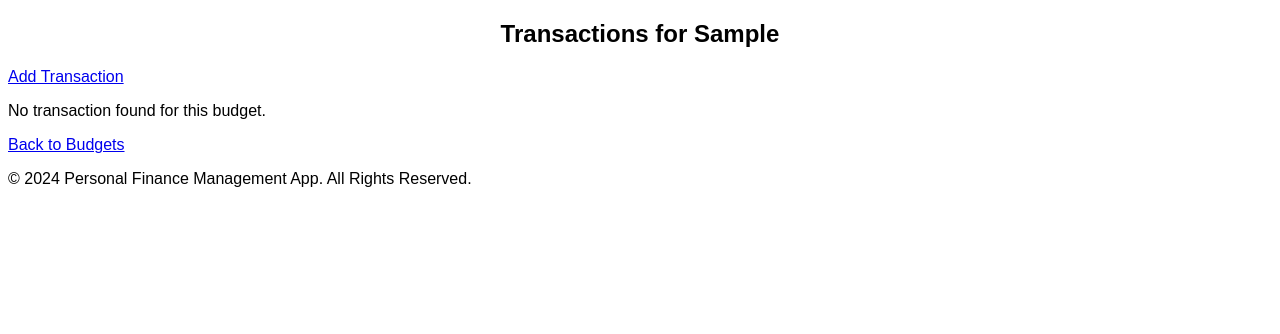
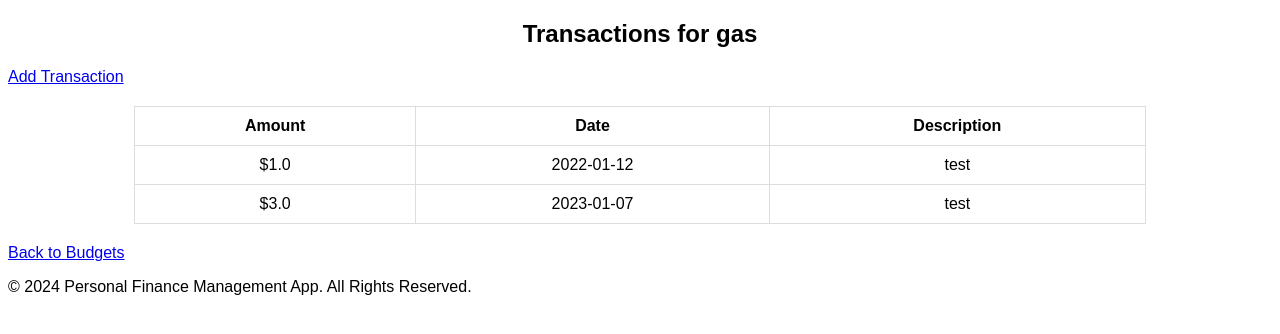
Before and after one commit to Prones94/Budget4You, a Flask app: page /budget/1/transactions in a window 1280 px wide. Shown: the part 26-360 px from the top of the page. Run offline with Flask 2, Linux system fonts and the light colour scheme; a user stored in the database is signed in; data comes from the database, SQL or seed files in the repository; tables that the repository leaves empty hold one stand-in row (values such as "Sample post"); data that the repository does not hold is empty.

Commit message:
transactions show in transactions route now

```diff
--- a/app.py
+++ b/app.py
@@ -128,7 +128,7 @@ def budget():
 
     if form.validate_on_submit():
       category = form.category.data
-      limit_amount = form.limit_amount.data
+      limit_amount = float(form.limit_amount.data)
       user_id = session['user_id']
       cursor.execute(
           "INSERT INTO Budgets (user_id, category, limit_amount, amount_spent) VALUES (?, ?, ?, ?)",
@@ -143,7 +143,7 @@ def budget():
     budgets = cursor.fetchall()
     conn.close()
 
-    return render_template('budget.html', budgets=budgets)
+    return render_template('budget.html', budgets=budgets, form=form)
 
 
 @app.route('/budget/edit/<int:budget_id>', methods=['GET', 'POST'])
@@ -195,6 +195,7 @@ def add_transaction(budget_id):
   if 'user_id' not in session:
     return redirect(url_for('login'))
 
+  form = TransactionForm()
   conn = get_db_connection()
   cursor = conn.cursor()
 
@@ -205,10 +206,10 @@ def add_transaction(budget_id):
     conn.close()
     return "Budget not found or access denied", 404
 
-  if request.method == 'POST':
-    amount = float(request.form.get('amount'))
-    date = request.form.get('date')
-    description = request.form.get('description')
+  if form.validate_on_submit():
+    amount = float(form.amount.data)
+    date = form.date.data
+    description = form.description.data
 
     cursor.execute(
       "INSERT INTO BudgetTransactions (budget_id, amount, date, description) VALUES (?,?,?,?)",
@@ -221,28 +222,29 @@ def add_transaction(budget_id):
     return redirect(url_for('view_transactions', budget_id=budget_id))
 
   conn.close()
-  return render_template('add_transaction.html', budget=budget)
+  return render_template('add_transaction.html', budget=budget, form=form)
 
 @app.route('/budget/<int:budget_id>/transactions')
 def view_transactions(budget_id):
-  if 'user_id' not in session:
-    return redirect(url_for('login'))
+    if 'user_id' not in session:
+        return redirect(url_for('login'))
 
-  conn = get_db_connection()
-  cursor = conn.cursor()
+    conn = get_db_connection()
+    cursor = conn.cursor()
 
-  cursor.execute("SELECT * FROM Budgets WHERE id = ? AND user_id = ?", (budget_id, session['user_id']))
-  budget = cursor.fetchone()
+    cursor.execute("SELECT * FROM Budgets WHERE id = ? AND user_id = ?", (budget_id, session['user_id']))
+    budget = cursor.fetchone()
 
-  if not budget:
+    if not budget:
+        conn.close()
+        return "Budget not found or access denied.", 404
+
+    cursor.execute("SELECT * FROM BudgetTransactions WHERE budget_id = ?", (budget_id,))
+    transactions = cursor.fetchall()
     conn.close()
-    return "Budget not found or access denied", 404
 
-  cursor.execute("SELECT * FROM BudgetTransactions WHERE budget_id = ?", (budget_id,))
-  transactions = cursor.fetchall()
-  conn.close()
+    return render_template('view_transactions.html', budget=budget, transactions=transactions)
 
-  return render_template('view_transactions.html', budget=budget, transactions=transactions)
 
 
 if __name__ == '__main__':
--- a/schema.sql
+++ b/schema.sql
@@ -46,7 +46,7 @@ CREATE TABLE IF NOT EXISTS Goals (
 );
 
 -- BudgetTransaction Table for (tracking transactions within budgets)
-CREATE TABLE IF NOT EXISTS BudgetTransaction (
+CREATE TABLE IF NOT EXISTS BudgetTransactions (
   id INTEGER PRIMARY KEY AUTOINCREMENT,
   budget_id INTEGER NOT NULL,
   amount REAL NOT NULL,
--- a/static/styles.css
+++ b/static/styles.css
@@ -58,3 +58,13 @@ button:hover {
   background-color: #f8d7da;
   color: #721c24;
 }
+
+.errors {
+  color: #d9534f;
+  font-size: 0.9em;
+  margin: 0.5em 0;
+}
+
+.errors li {
+  list-style: none;
+}
--- a/templates/base.html
+++ b/templates/base.html
@@ -14,6 +14,7 @@
                 <a href="{{ url_for('budget') }}">Budgets</a>
                 <a href="{{ url_for('logout') }}">Logout</a>
             {% else %}
+                <a href="{{ url_for('register') }}">Register</a>
                 <a href="{{ url_for('login') }}">Login</a>
             {% endif %}
         </nav>
--- a/templates/view_transactions.html
+++ b/templates/view_transactions.html
@@ -1,4 +1,4 @@
-{% extends "base.html" %}
+{% extends 'base.html' %}
 
 {% block title %}Transactions for {{ budget['category'] }}{% endblock %}
 
@@ -7,7 +7,7 @@
 
 <a href="{{ url_for('add_transaction', budget_id=budget['id']) }}">Add Transaction</a>
 
-  {% if transaction %}
+{% if transactions %}
     <table>
         <thead>
             <tr>
@@ -20,14 +20,14 @@
             {% for transaction in transactions %}
             <tr>
                 <td>${{ transaction['amount'] }}</td>
-            <td>${{ transaction['date'] }}</td>
-            <td>${{ transaction['description'] }}</td>
+                <td>{{ transaction['date'] }}</td>
+                <td>{{ transaction['description'] }}</td>
             </tr>
             {% endfor %}
         </tbody>
     </table>
 {% else %}
-    <p>No transaction found for this budget.</p>
+    <p>No transactions found for this budget.</p>
 {% endif %}
 
 <a href="{{ url_for('budget') }}">Back to Budgets</a>
```
Also changed, not shown: templates/add_transaction.html (+27 -6 lines), templates/budget.html (+20 -4 lines), database.db. Lines whose indentation alone changed are shown as unchanged.
